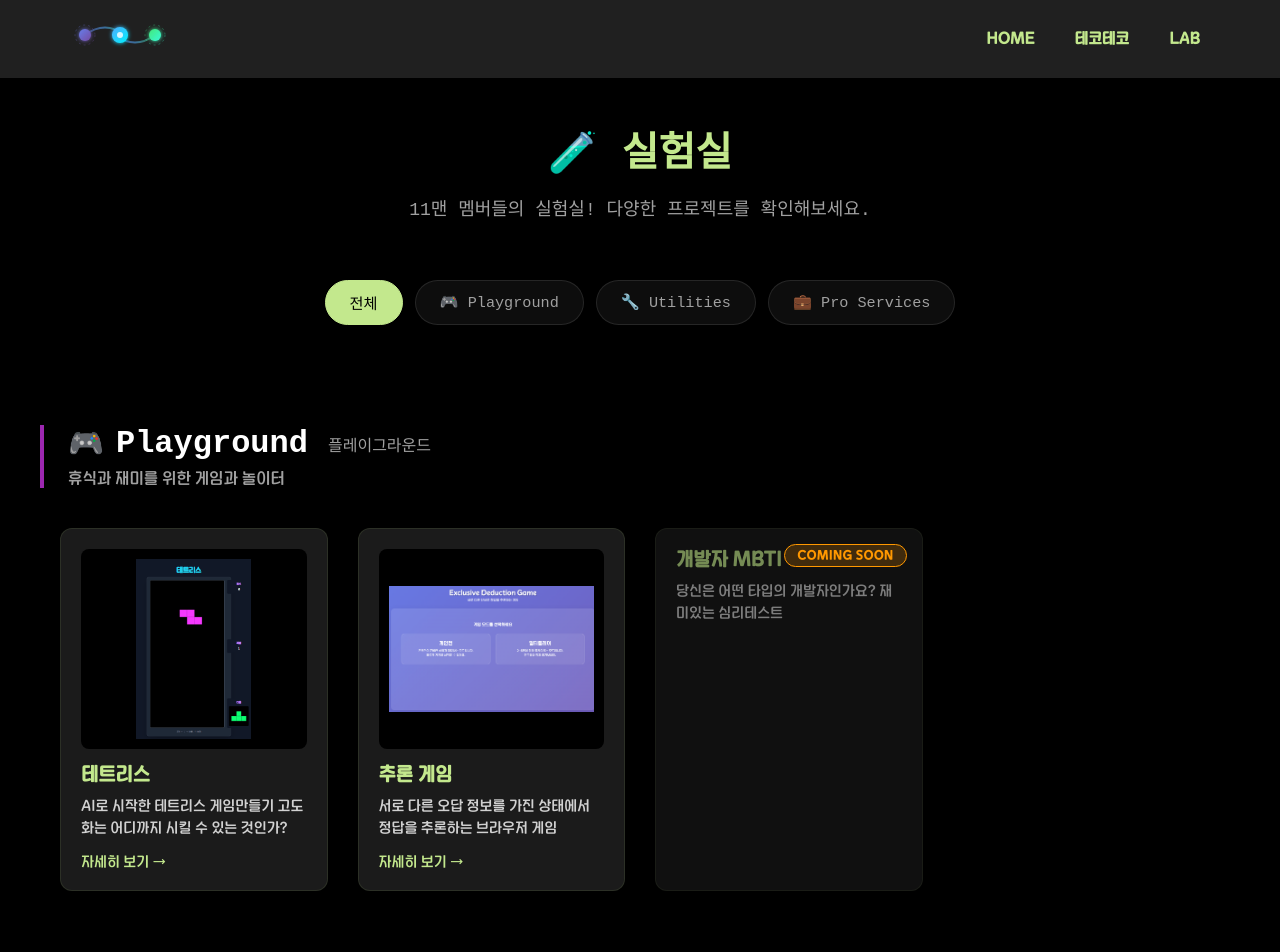
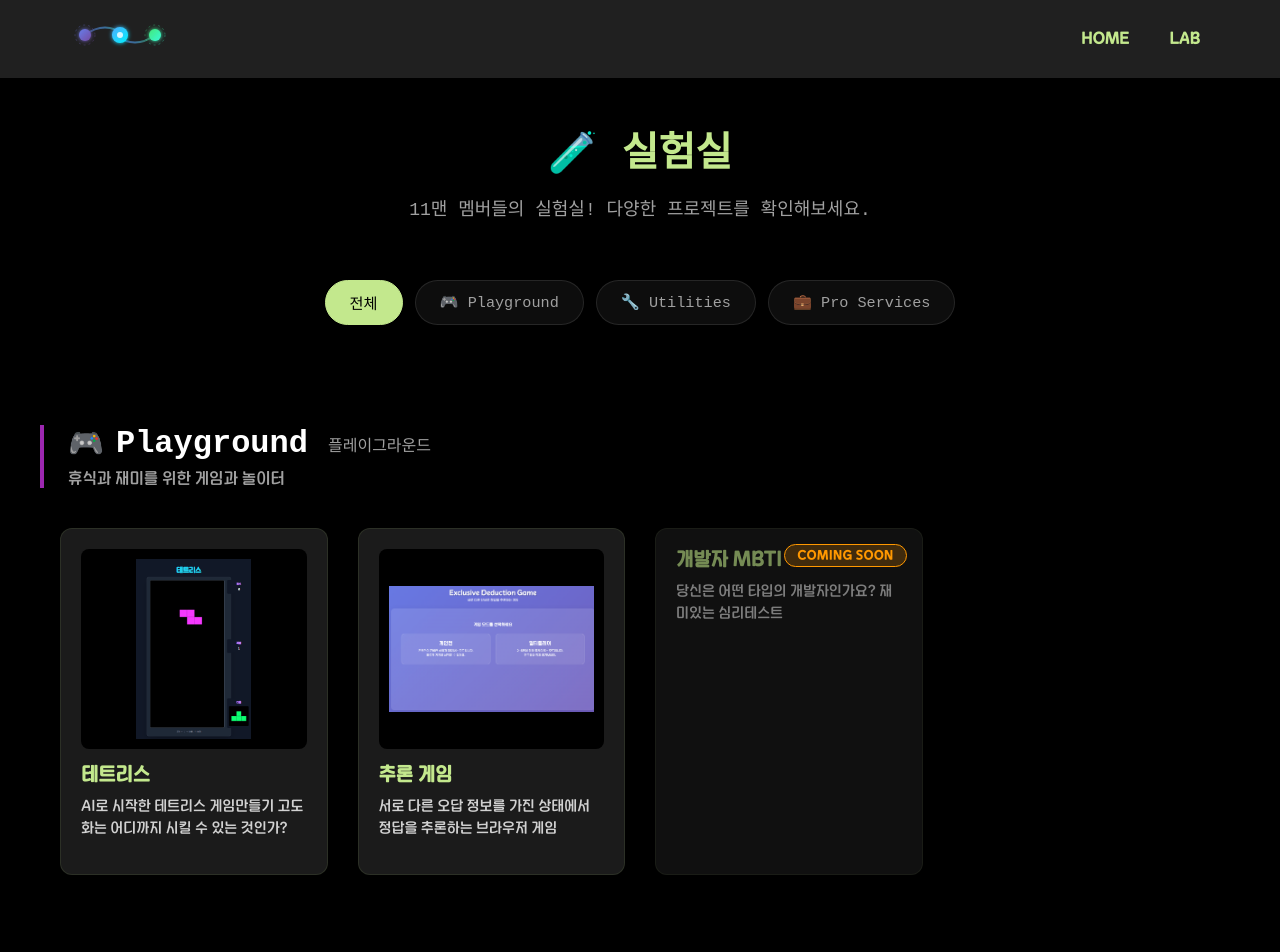
Before and after one commit to AsyncSite/web, a React (Create React App) app: page /web/lab in a window 1280 px wide. Shown: the top 952 px of the page. Built offline with nearby package versions, Linux system fonts and the light colour scheme.

Commit message:
feat: lab 메뉴바 정리, 클릭 쉽게 변경

```diff
--- a/src/components/lab/common/ItemBox.css
+++ b/src/components/lab/common/ItemBox.css
@@ -73,3 +73,20 @@
 .item-box-link:hover {
     color: #fff;
 }
+
+/* Link로 감싸진 ItemBox 스타일 */
+a.item-box {
+    text-decoration: none;
+    color: inherit;
+    display: block;
+}
+
+a.item-box.clickable {
+    cursor: pointer;
+}
+
+/* Coming soon 아이템의 hover 효과 제거 */
+.item-wrapper.coming-soon a.item-box:hover {
+    transform: none;
+    box-shadow: 0 4px 8px rgba(0, 0, 0, 0.2);
+}
--- a/src/components/lab/common/ItemBox.tsx
+++ b/src/components/lab/common/ItemBox.tsx
@@ -9,8 +9,8 @@ interface Props {
 }
 
 const ItemBox = ({ title, description, imageUrl, link }: Props) => {
-    return (
-        <div className="item-box">
+    const content = (
+        <>
             {imageUrl && (
                 <div className="item-box-image">
                     <img src={process.env.PUBLIC_URL + imageUrl} alt={title} />
@@ -19,12 +19,21 @@ const ItemBox = ({ title, description, imageUrl, link }: Props) => {
             <div className="item-box-content">
                 <h3 className="item-box-title">{title}</h3>
                 <p className="item-box-description">{description}</p>
-                {link && (
-                    <Link to={link} className="item-box-link">
-                        자세히 보기 →
-                    </Link>
-                )}
             </div>
+        </>
+    );
+
+    if (link) {
+        return (
+            <Link to={link} className="item-box clickable">
+                {content}
+            </Link>
+        );
+    }
+
+    return (
+        <div className="item-box">
+            {content}
         </div>
     );
 };
--- a/src/components/layout/TemplateHeader.tsx
+++ b/src/components/layout/TemplateHeader.tsx
@@ -25,9 +25,6 @@ const TemplateHeader: React.FC<TemplateHeaderProps> = () => {
                             <Link to="/">HOME</Link>
                         </li>
                         <li>
-                            <Link to="/web/tecoteco">테코테코</Link>
-                        </li>
-                        <li>
                             <Link to="/web/lab">LAB</Link>
                         </li>
                     </ul>
```
